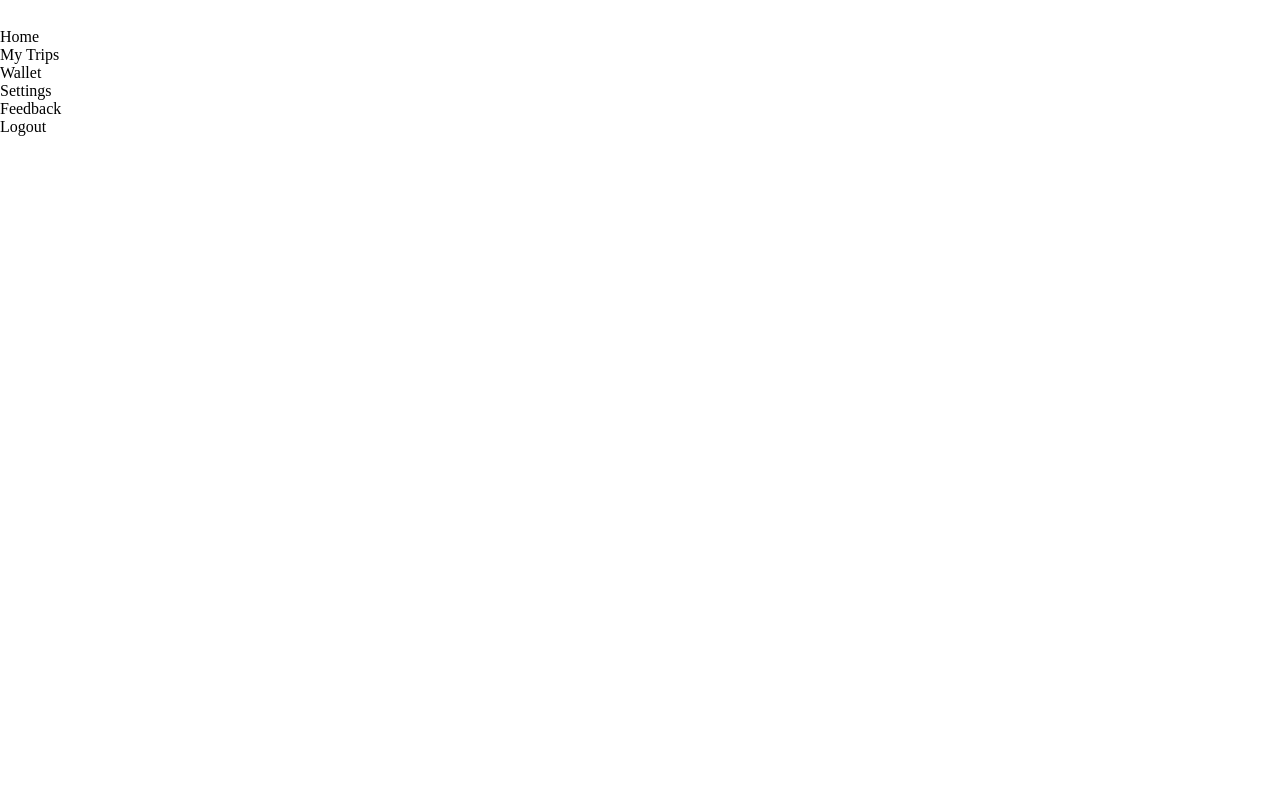
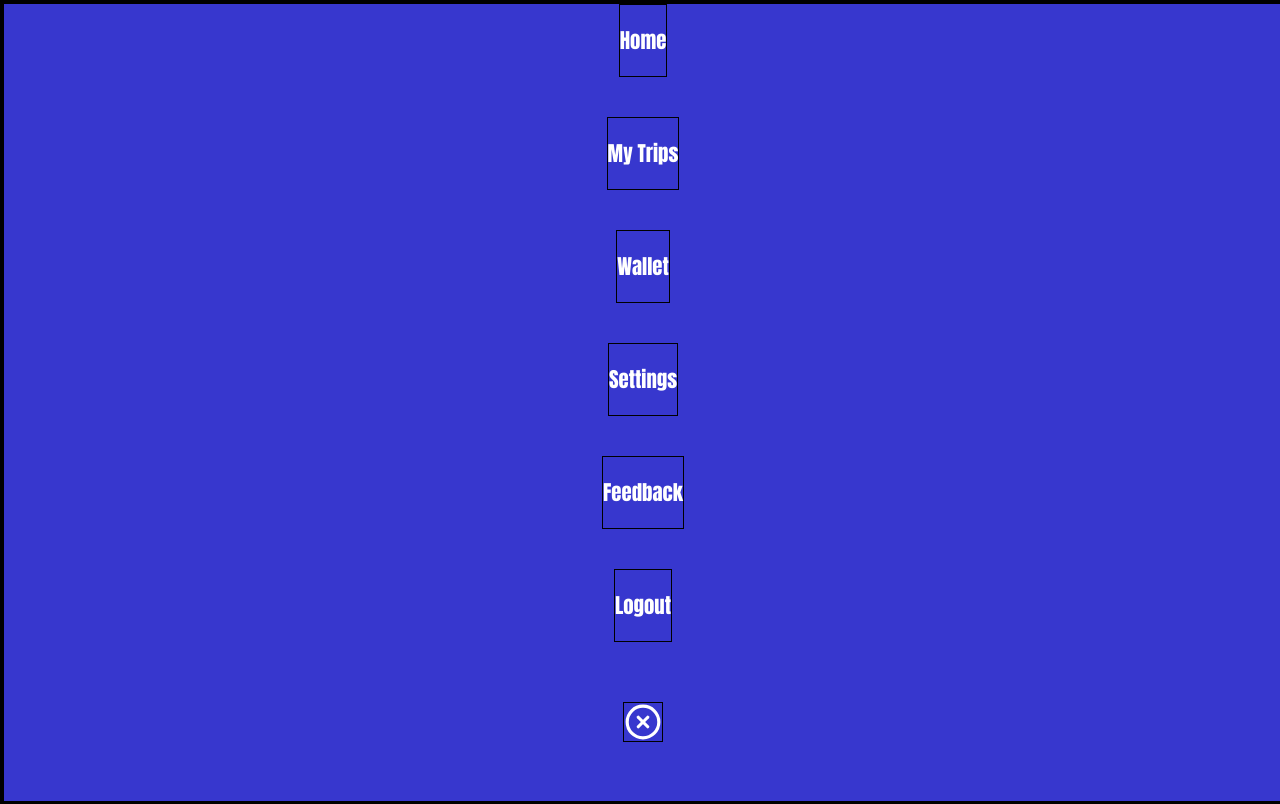
Before and after one commit to Melanie-J-Baker/mobile-drawer-nav, a website built with webpack: page dist/index.html in a window 1280 px wide. Built offline with nearby package versions, Linux system fonts and the light colour scheme.

Commit message:
Add htmlwebpackplugin and do basic styling of menu

```diff
--- a/package.json
+++ b/package.json
@@ -31,6 +31,7 @@
     "css-loader": "^6.7.3",
     "eslint": "^8.36.0",
     "eslint-config-prettier": "^8.7.0",
+    "html-webpack-plugin": "^5.5.0",
     "husky": "^8.0.3",
     "lint-staged": "^13.2.0",
     "prettier": "2.8.4",
--- a/src/style.css
+++ b/src/style.css
@@ -1,5 +1,45 @@
 * {
+  margin: 0;
   padding: 0;
-  margin: 0;
   box-sizing: border-box;
+  border: 1px black solid;
 }
+
+.content {
+  background-color: rgb(55, 55, 206);
+  color: white;
+  position: relative;
+  height: 100vh;
+  width: 100vw;
+}
+
+.open-btn {
+  width: 40px;
+  margin: 20px;
+  display: none;
+}
+
+.menu {
+  position: absolute;
+  height: 100vh;
+  width: 100vw;
+  display: grid;
+  grid-template-rows: repeat(auto-fit, 1fr);
+  z-index: 1;
+  justify-content: center;
+  align-items: baseline;
+  text-align: center;
+  justify-items: center;
+}
+
+.menu-item {
+  font-size: 1.3rem;
+  font-weight: bold;
+  font-family: Impact, Haettenschweiler, "Arial Narrow Bold", sans-serif;
+  padding: 20px 0px 20px 0px;
+}
+
+.exit-btn {
+  width: 40px;
+  margin: 20px;
+}
--- a/webpack.config.js
+++ b/webpack.config.js
@@ -1,13 +1,13 @@
 const path = require("path");
+const HtmlWebpackPlugin = require("html-webpack-plugin");
+const webpack = require("webpack");
 module.exports = {
   devtool: "inline-source-map",
-  devServer: {
-    static: "./dist",
-  },
   entry: "./src/index.js",
   output: {
     filename: "main.js",
     path: path.resolve(__dirname, "dist"),
+    clean: true,
   },
   mode: "development",
   module: {
@@ -33,4 +33,12 @@ module.exports = {
       },
     ],
   },
+  plugins: [
+    new HtmlWebpackPlugin({
+      title: "Mobile Drawer Navigation",
+      template: __dirname + "/dist/index.html",
+      filename: "index.html",
+      inject: "body",
+    }),
+  ],
 };
```
Also changed, not shown: dist/index.html, dist/main.js, 1 other file.
